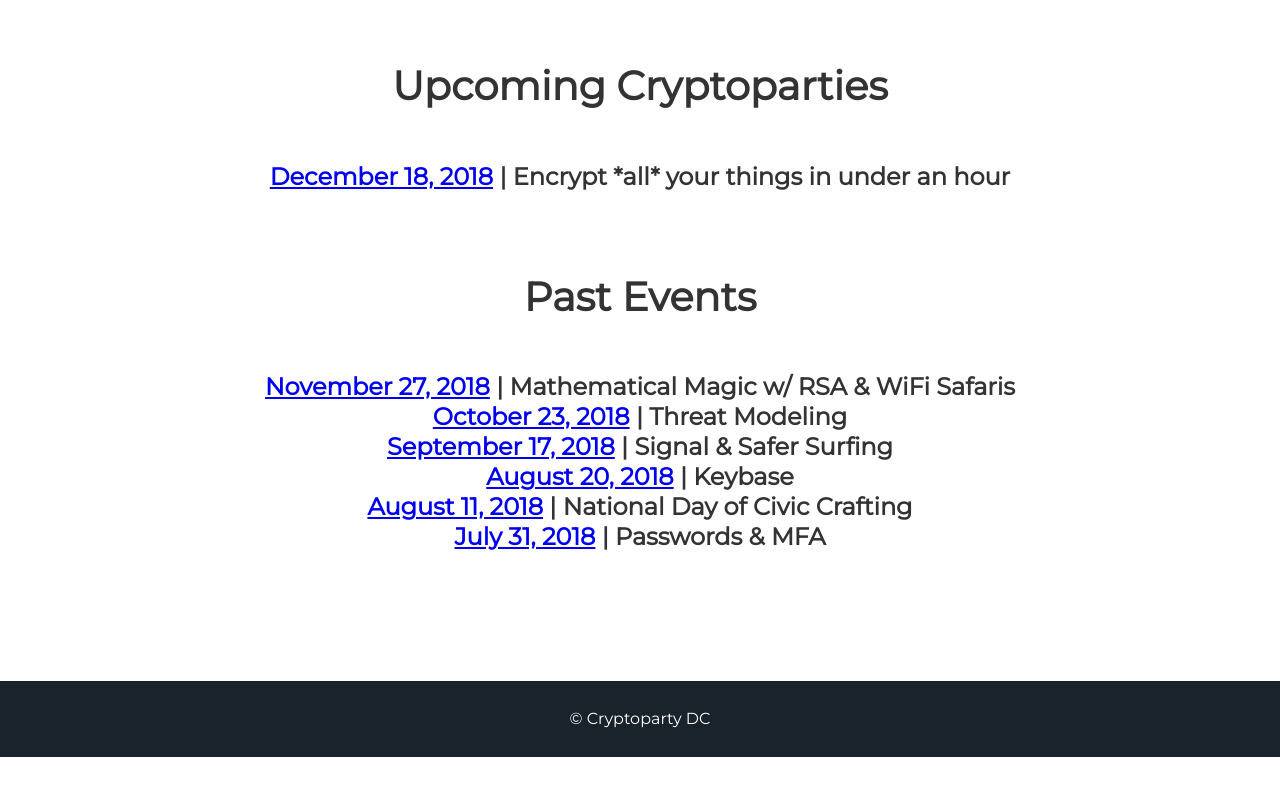
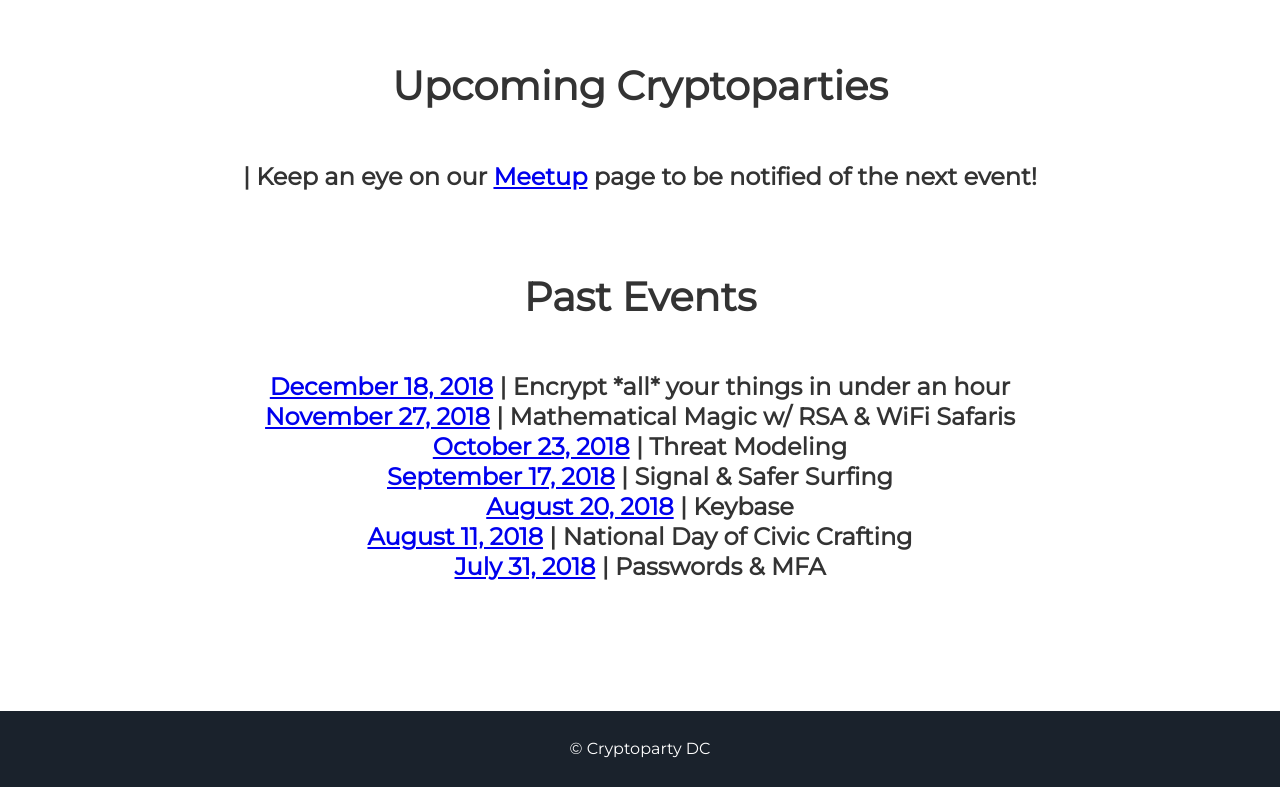
Before and after one commit to cryptopartydc/cryptopartydc.github.io, a Jekyll site: the page built from index.html, in a window 1280 px wide and 900 px high, scrolled down 1613 px, cut to the strip 113-900 px from the top of the window. Built offline with Jekyll 4.4.1, drawn with Linux system fonts in a browser that asks for light colours; before the commit the page ends 2483 px from its top, so only the background shows below that.

Commit message:
update events

```diff
--- a/_data/events.yml
+++ b/_data/events.yml
@@ -1,6 +1,6 @@
-- date: December 18, 2018
-  topic: Encrypt *all* your things in under an hour
-  github: https://github.com/cryptopartydc/cryptoparty_dc/blob/master/12_18_18.md
+- date:
+  topic: Keep an eye on our <a href="https://www.meetup.com/Code-for-DC/">Meetup</a> page to be notified of the next event!
+  github:
 
 # - date:
 #   topic:
--- a/_data/past_events.yml
+++ b/_data/past_events.yml
@@ -1,3 +1,7 @@
+- date: December 18, 2018
+  topic: Encrypt *all* your things in under an hour
+  github: https://github.com/cryptopartydc/cryptoparty_dc/blob/master/12_18_18.md
+
 - date: November 27, 2018
   topic: Mathematical Magic w/ RSA & WiFi Safaris
   github: https://github.com/cryptopartydc/cryptoparty_dc/blob/master/11_27_18.md
```
Also changed, not shown: 1 other file.
